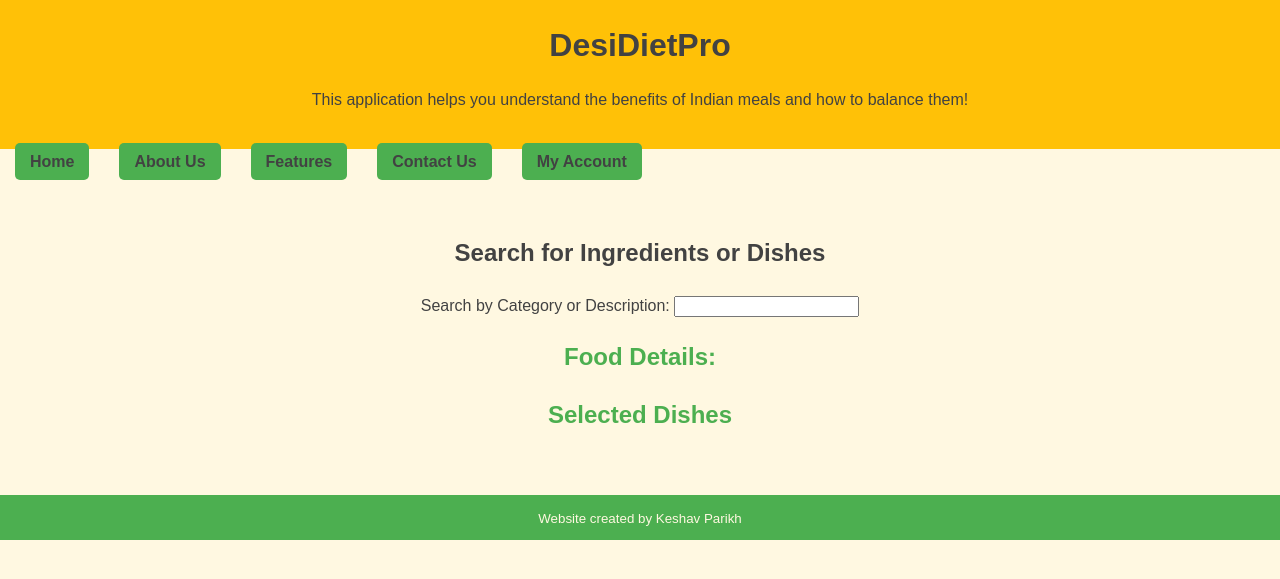
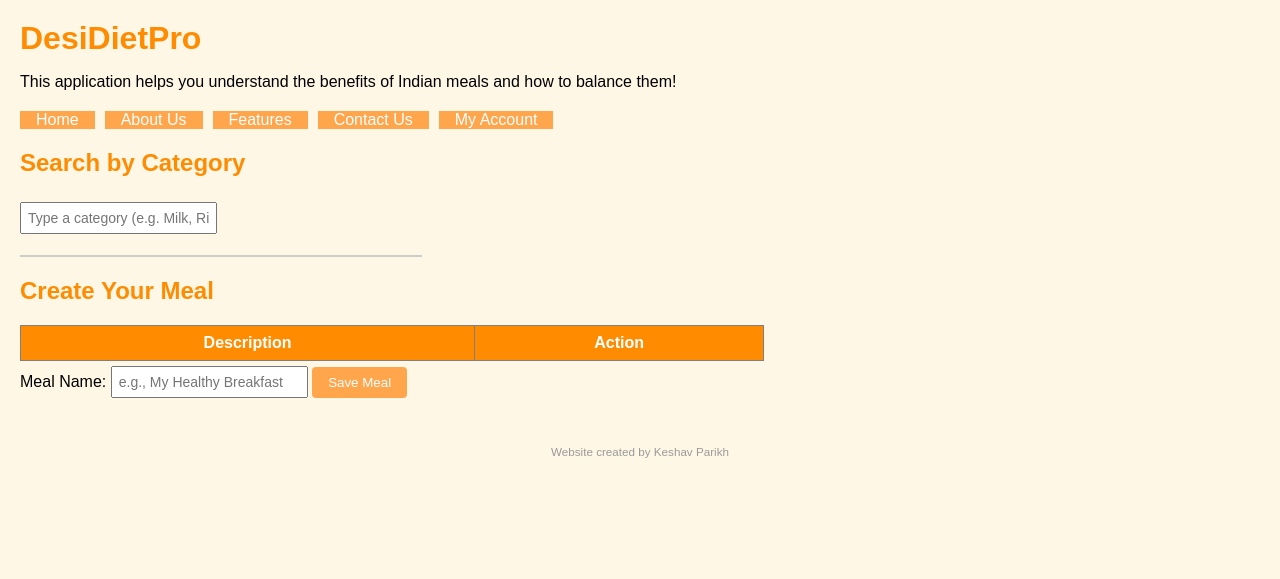
Before and after one commit to Kesh0707/Kesh0707.github.io, a PHP site: page / in a window 1280 px wide. Shown: the top 579 px of the page. Run offline with PHP 8.4, Linux system fonts and the light colour scheme; lists and menus that the app fills with data are empty.

Commit message:
All pages UPDATED, CSS changed to minimal, Search bar fully operational, finally!!

```diff
--- a/DesiDietPro/index.php
+++ b/DesiDietPro/index.php
@@ -2,15 +2,14 @@
 <html lang="en">
 <head>
     <!--
-    Keshav Parikh
-    HTML page created
-    DesiDietPro
-    20/11/2024
+      Keshav Parikh
+      DesiDietPro
+      Final Example
     -->
     <meta charset="UTF-8">
     <meta name="viewport" content="width=device-width, initial-scale=1.0">
+    <title>DesiDietPro</title>
     <link rel="stylesheet" href="styles.css">
-    <title>DesiDietPro</title>
 </head>
 <body>
     <header>
@@ -30,30 +29,43 @@
     </nav>
 
     <section>
-        <h1>Search for Ingredients or Dishes</h1>
+        <h2>Search by Category</h2>
+        <!-- User types the category here (e.g. "milk") -->
+        <input
+            type="text"
+            id="categoryInput"
+            placeholder="Type a category (e.g. Milk, Rice, Lentils...)"
+            onkeyup="fetchCategory()"
+        />
 
-        <!-- Updated Search Form with Drop-down Suggestions -->
-        <label for="searchInput">Search by Category or Description:</label>
-        <input type="text" id="searchInput" onkeyup="fetchSearchResults()" list="searchResults">
+        <!-- Unordered list to display the matching items in that category -->
+        <ul id="suggestions"></ul>
 
-        <!-- Drop-down List for Search Suggestions -->
-        <datalist id="searchResults"></datalist>
+        <h2>Create Your Meal</h2>
+        <!-- Table that lists the items the user has added to their meal -->
+        <table id="mealTable" border="1">
+            <thead>
+                <tr>
+                    <th>Description</th>
+                    <th>Action</th>
+                </tr>
+            </thead>
+            <tbody>
+                <!-- Items will be added here via JavaScript -->
+            </tbody>
+        </table>
 
-        <!-- Display Nutritional Data -->
-        <h2>Food Details:</h2>
-        <div id="foodDetails"></div>
-
-        <!-- Section to Display Selected Dishes -->
-        <div id="selectedDishes">
-            <h2>Selected Dishes</h2>
-            <ul id="selectedList"></ul>
-        </div>
+        <!-- User can name the meal, then click "Save Meal" -->
+        <label for="mealName">Meal Name:</label>
+        <input type="text" id="mealName" placeholder="e.g., My Healthy Breakfast">
+        <button id="saveMealBtn" onclick="saveMeal()">Save Meal</button>
     </section>
 
     <footer>
         <p><small>Website created by Keshav Parikh</small></p>
     </footer>
 
-    <script src="script.js"></script> <!-- Link to JavaScript -->
+    <!-- Link to external JavaScript file -->
+    <script src="script.js"></script>
 </body>
 </html>
--- a/DesiDietPro/styles.css
+++ b/DesiDietPro/styles.css
@@ -1,169 +1,128 @@
-/* Global Styles */
+
+
+/* styles.css */
 body {
-    background-color: #FFF8E1;
-    color: #424242;
     font-family: Arial, sans-serif;
-    margin: 0;
-    padding: 0;
-    line-height: 1.6;
+    background-color: #fff7e6;
+    margin: 20px;
 }
 
-/* Header Styles */
-header {
-    background-color: #FFC107;
-    color: #424242;
-    text-align: center;
-    padding: 20px;
+header, nav, section, footer {
+    margin-bottom: 20px;
 }
 
 header h1 {
+    color: #ff8c00;
     margin: 0;
 }
 
-
-.nav-container {
-    display: flex;
-    justify-content: space-between;
-    align-items: center;
-    padding: 10px 20px;
+nav ul {
+    list-style-type: none;
+    padding: 0;
+    overflow: hidden;
+    margin: 0 0 20px 0;
 }
 
-
-nav ul {
-    list-style: none;
-    display: flex;
-    margin: 0;
-    padding: 0;
+nav li {
+    float: left;
+    margin-right: 10px;
 }
 
-nav ul li {
-    margin: 0 15px;
+nav a {
+    text-decoration: none;
+    background-color: #ffa64d;
+    color: white;
+    padding: 8px 16px;
+    border-radius: 4px;
 }
 
-nav ul li a {
-    text-decoration: none;
-    color: #424242;
-    font-weight: bold;
-    padding: 10px 15px;
-    background-color: #4CAF50;
-    border-radius: 5px;
-}
-
-nav ul li a:hover {
-    background-color: #FF5722;
-    color: #FFF8E1;
-    border-radius: 5px;
-    transition: background-color 0.3s;
-}
-
-/* Active Page Highlight */
-nav ul li a.active {
-    background-color: #FF5722; /* Saffron Orange */
-    color: #FFF8E1; /* Light Cream */
-    border-radius: 5px;
-}
-
-.index-button {
-
-
-}
-
-.myaccount-button {  /* Need to make the button same length */
-    color: #424242;
-    border-radius: 5px;
-    text-decoration: none;
-    font-weight: bold;
-    border: none;
-}
-
-.myaccount-button:hover {
-    background-color: #FF5722;
-    color: #FFF8E1;
-    transition: background-color 0.3s;
-}
-
-/* Section Styles */
-section {
-    padding: 40px 20px;
-    text-align: center;
+nav a:hover {
+    background-color: #ff8c00;
 }
 
 h2 {
-    color: #4CAF50;
+    color: #ff8c00;
 }
 
-/* Form Styles */
-form {
-    margin: 0 auto;
-    max-width: 400px;
-    background-color: #FF5722 ;
-    padding: 95px;
-    border-radius: 5px;
-    box-shadow: 0 0 10px rgba(0, 0, 0, 0.1);
+input[type="text"] {
+    padding: 6px;
+    margin: 5px 0;
+    font-size: 14px;
 }
 
-form label {
-    display: block;
-    text-align: left;
-    font-weight: bold;
-    color: #424242;
-    margin: 10px 0 5px;
+#suggestions {
+    list-style-type: none;
+    padding: 0;
+    max-width: 400px;
+    border: 1px solid #ccc;
+    background-color: #fff;
 }
 
-form input[type="text"],
-form input[type="email"],
-form input[type="password"],
-form textarea {
-    width: 100%;
-    padding: 10px;
-    margin-top: 5px;
-    margin-bottom: 20px;
-    border: 1px solid #ccc;
-    border-radius: 5px;
+#suggestions li {
+    padding: 8px;
+    border-bottom: 1px solid #ccc;
 }
 
-form button {
-    background-color: #FFC107;
-    color: #424242;
+#suggestions li button {
+    background-color: #28a745;
+    color: #fff;
     border: none;
-    padding: 10px px;
+    padding: 5px 8px;
+    border-radius: 4px;
     cursor: pointer;
-    font-weight: bold;
-    border-radius: 5px;
-    width: 100%;
 }
 
-form button:hover {
-    background-color: #4CAF50;
-    color: #FFF8E1;
+#suggestions li button:hover {
+    background-color: #218838;
 }
 
-/* Footer Styles */
-footer {
-    background-color: #4CAF50;
-    color: #FFF8E1;
-    text-align: center;
-    padding: 10px 0;
-    position: relative;
-    bottom: 0;
-    width: 100%;
+table {
+    margin-top: 10px;
+    border-collapse: collapse;
+    width: 60%;
+}
+
+th {
+    background-color: #ff8c00;
+    color: #fff;
+    padding: 8px;
+}
+
+td {
+    padding: 8px;
+    border-bottom: 1px solid #ccc;
+}
+
+td button {
+    background-color: #dc3545;
+    color: #fff;
+    border: none;
+    padding: 5px 8px;
+    border-radius: 4px;
+    cursor: pointer;
+}
+
+td button:hover {
+    background-color: #c82333;
+}
+
+#saveMealBtn {
+    background-color: #ffa64d;
+    color: white;
+    border: none;
+    padding: 8px 16px;
+    border-radius: 4px;
+    cursor: pointer;
+    margin-top: 5px;
+}
+
+#saveMealBtn:hover {
+    background-color: #ff8c00;
 }
 
 footer p {
-    margin: 0;
+    text-align: center;
+    color: #999;
+    font-size: 14px;
+    margin-top: 40px;
 }
-
-/* Additional Utility Classes */
-.container {
-    width: 90%;
-    max-width: 1200px;
-    margin: 0 auto;
-}
-
-button, a.button {
-    display: inline-block;
-    text-decoration: none;
-    font-weight: bold;
-    padding: 10px 15px;
-    border-radius: 5px;
-}
```
Also changed, not shown: DesiDietPro/saveMeal.php (added, +61 -0 lines), DesiDietPro/script.js (+127 -35 lines), DesiDietPro/search.php (+24 -33 lines).
